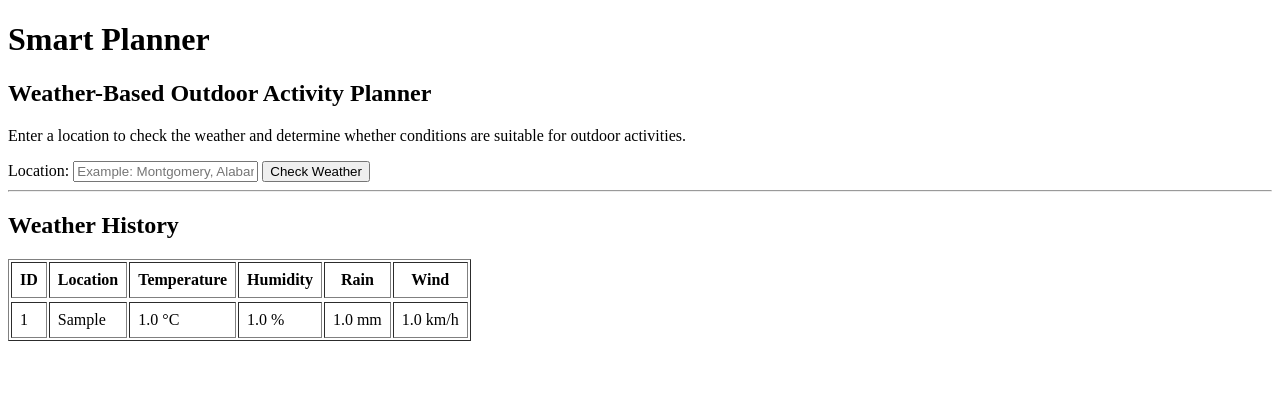
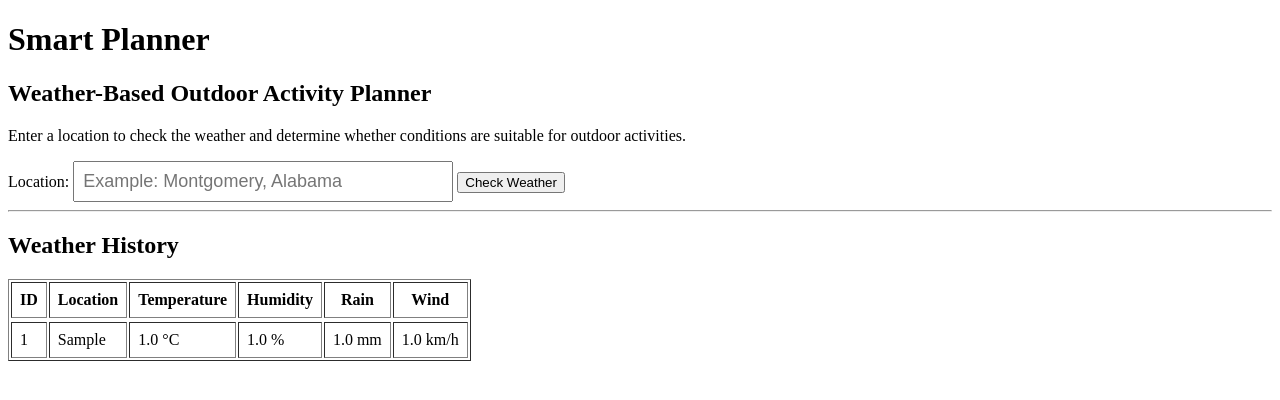
Before and after one commit to phi-nguyen-95/Smart-planner, a Flask app: page / in a window 1280 px wide. Shown: the top 400 px of the page. Run offline with Flask 3, Linux system fonts and the light colour scheme; tables that the repository leaves empty hold one stand-in row (values such as "Sample post").

Commit message:
Fix input box size

```diff
--- a/applications/basic_server/templates/index.html
+++ b/applications/basic_server/templates/index.html
@@ -23,7 +23,8 @@
 	    id="location"
 	    name="location"
 	    placeholder="Example: Montgomery, Alabama"
-	    required
+	    style="width: 360px; padding: 8px; font-size: 18px;"
+            required
 	>
 
 	<button type="submit">Check Weather</button>
```
